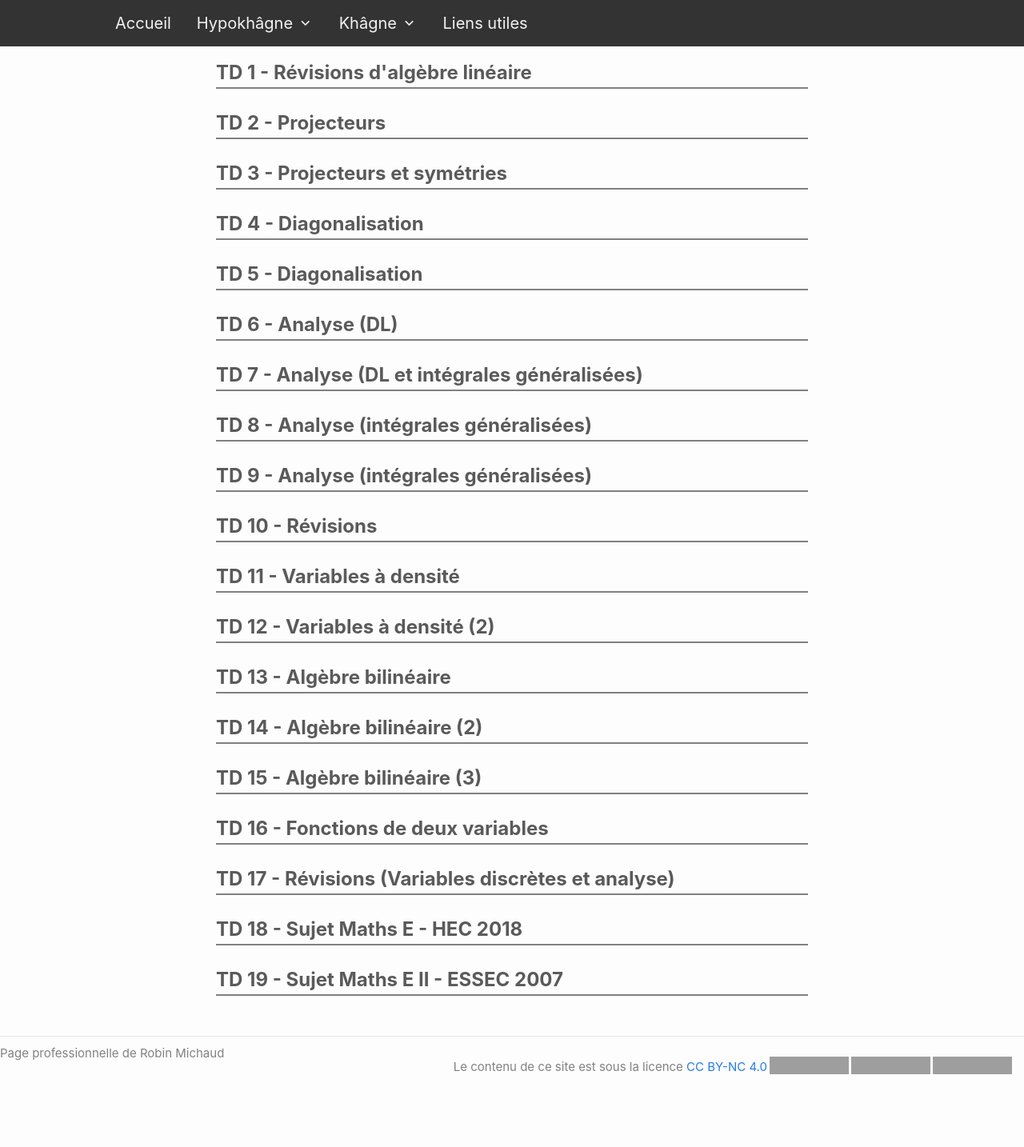
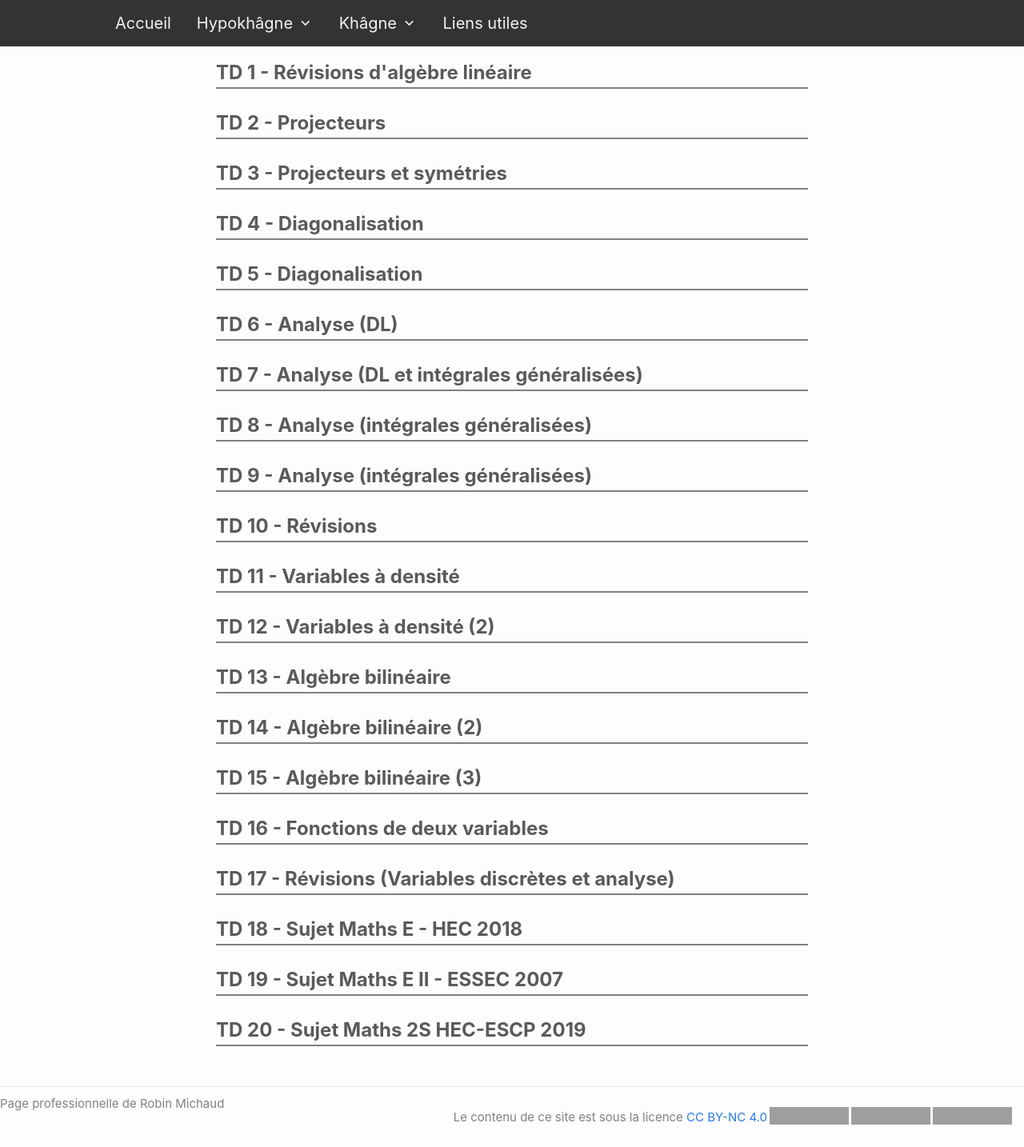
Before and after one commit to michaudmaths/michaudmaths.github.io, a Jekyll site: the page built from menu/td_khagne.markdown, in a window 1280 px wide. Shown: the whole page at 80% size. Built offline with Jekyll 4.4.1, drawn with Linux system fonts in a browser that asks for light colours; nearby versions of some CDN libraries; before the commit the page ends 1371 px from its top, so only the background shows below that; grey boxes are pictures that could not be loaded.

Commit message:
ajout TD 20

```diff
--- a/_data/files.yml
+++ b/_data/files.yml
@@ -199,6 +199,7 @@ td_khagne :
   - title : Révisions (Variables discrètes et analyse)
   - title : Sujet Maths E - HEC 2018
   - title : Sujet Maths E II - ESSEC 2007
+  - title : Sujet Maths 2S HEC-ESCP 2019
 
 dst:
  - date : 28/09/24
```
Also changed, not shown: 2 other files.
